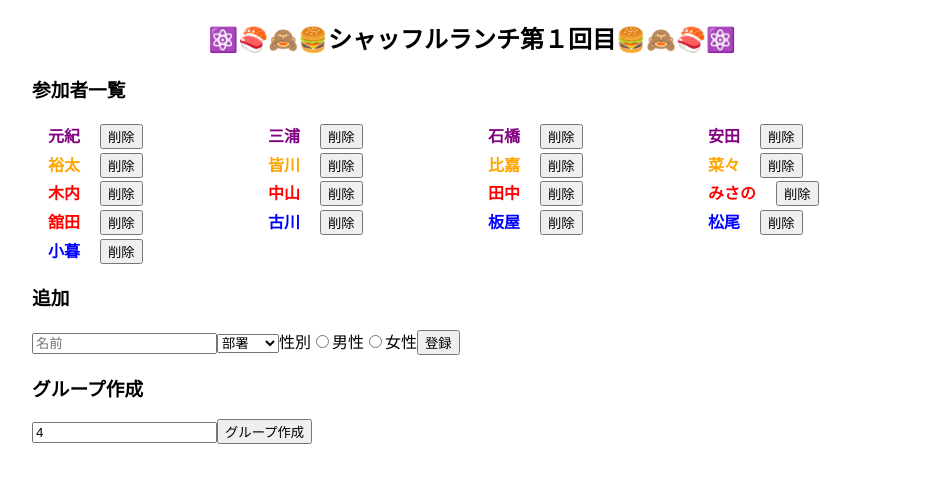
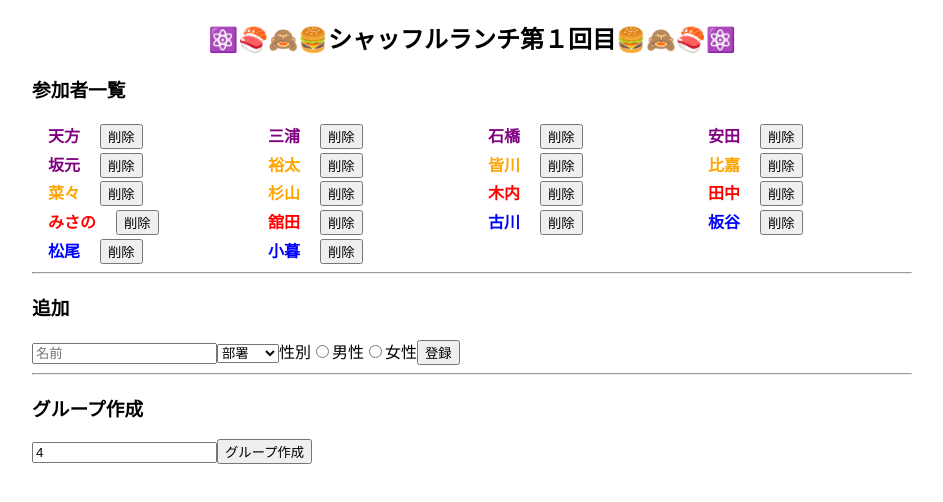
Before and after one commit to genk1/shaffle-lunch, a React (Create React App) app: page / in a window 1280 px wide. Shown: the top 502 px of the page, without its empty margins (168-1111 px from the left). Built offline with nearby package versions, Linux system fonts and the light colour scheme.

Commit message:
update json

```diff
--- a/src/AddMember.jsx
+++ b/src/AddMember.jsx
@@ -17,7 +17,7 @@ export default function AddMember({ add }) {
       setErrorMessage('');
       return true;
     }
-    setErrorMessage('内容に不備があります');
+    setErrorMessage('内容に不備があります!');
   };
 
   return (
--- a/src/App.jsx
+++ b/src/App.jsx
@@ -1,32 +1,13 @@
 /* eslint-disable no-underscore-dangle */
-import React, {
-  useState, useEffect, useReducer,
-} from 'react';
+import React, { useState, useEffect, useReducer } from 'react';
 import AddMember from './AddMember';
 import MemberInfo from './MemberInfo';
 import GroupMembers from './GroupMembers';
 import Button from './Button';
+import membersJson from './members.json';
 
 const initialMember = {
-  members: [
-    { name: '元紀', dept: '開発', gender: '男性' },
-    { name: '三浦', dept: '開発', gender: '男性' },
-    { name: '石橋', dept: '開発', gender: '男性' },
-    { name: '安田', dept: '開発', gender: '女性' },
-    { name: '裕太', dept: 'マーケ', gender: '男性' },
-    { name: '皆川', dept: 'マーケ', gender: '男性' },
-    { name: '比嘉', dept: 'マーケ', gender: '男性' },
-    { name: '菜々', dept: 'マーケ', gender: '女性' },
-    { name: '木内', dept: '営業', gender: '男性' },
-    { name: '中山', dept: '営業', gender: '男性' },
-    { name: '田中', dept: '営業', gender: '男性' },
-    { name: 'みさの', dept: '営業', gender: '女性' },
-    { name: '舘田', dept: '営業', gender: '女性' },
-    { name: '古川', dept: '人事', gender: '男性' },
-    { name: '板屋', dept: '経理', gender: '男性' },
-    { name: '松尾', dept: '総務', gender: '女性' },
-    { name: '小暮', dept: '社長', gender: '男性' },
-  ],
+  members: membersJson,
 };
 
 const ASCII_OF_A = 65;
@@ -40,7 +21,11 @@ const membersReducer = (state, action) => {
   case 'ADD_MEMBER':
     return { members: [...state.members, action.member] };
   case 'REMOVE_MEMBER':
-    return { members: state.members.filter(member => member.name !== action.member.name) };
+    return {
+      members: state.members.filter(
+        member => member.name !== action.member.name,
+      ),
+    };
   default:
     throw new Error();
   }
@@ -60,11 +45,15 @@ const App = () => {
     const _numberOfGroups = Math.ceil(memberState.members.length / _maxNumber);
     const _members = JSON.parse(JSON.stringify(memberState));
 
-    for (let i = 0; i < 10; i += 1) { shuffle(_members.members); }
+    for (let i = 0; i < 10; i += 1) {
+      shuffle(_members.members);
+    }
 
     const _groupMembers = _members.members.reduce((acc, obj, index) => {
       const key = convertAsciiToChar((index % _numberOfGroups) + ASCII_OF_A);
-      if (!acc[key]) { acc[key] = []; }
+      if (!acc[key]) {
+        acc[key] = [];
+      }
       acc[key] = [...acc[key], obj];
       return acc;
     }, []);
@@ -75,43 +64,42 @@ const App = () => {
   return (
     <section style={{ maxWidth: '880px', margin: 'auto' }}>
       <h1 style={{ textAlign: 'center' }}>
-        <span role="img" aria-label="React Holiday Two">
-        ⚛️🍣🙈🍔
-        </span>
-        シャッフルランチ第１回目
-        <span role="img" aria-label="React Holiday Two">
-        🍔🙈🍣⚛️
-        </span>
+        ⚛️🍣🙈🍔シャッフルランチ第１回目🍔🙈🍣⚛️
       </h1>
       <div>
         <h3>参加者一覧</h3>
         <MemberInfo
           members={memberState.members}
-          remove={removeMemberInfo => dispatch({ type: 'REMOVE_MEMBER', member: removeMemberInfo })}
-        />
-        <div style={{
-          content: '',
-          clear: 'both',
-          display: 'block',
-        }}
+          remove={removeMemberInfo => dispatch({ type: 'REMOVE_MEMBER', member: removeMemberInfo })
+          }
         />
       </div>
+      <hr />
       <div>
         <h3>追加</h3>
-        <AddMember add={addMemberInfo => dispatch({ type: 'ADD_MEMBER', member: addMemberInfo })} />
+        <AddMember
+          add={addMemberInfo => dispatch({ type: 'ADD_MEMBER', member: addMemberInfo })
+          }
+        />
       </div>
-
+      <hr />
       <div>
         <h3>グループ作成</h3>
-        <input type="number" name="max-number" id="max-number" defaultValue="4" min="1" step="1" placeholder="最大人数" />
+        <input
+          type="number"
+          name="max-number"
+          id="max-number"
+          defaultValue="4"
+          min="1"
+          step="1"
+          placeholder="最大人数"
+        />
         <Button
-          onClickFunction={
-            () => arrangeGroupMember()
-          }
+          onClickFunction={() => arrangeGroupMember()}
           text="グループ作成"
         />
       </div>
-      {groupMembers && (<GroupMembers groupMembers={groupMembers} />)}
+      {groupMembers && <GroupMembers groupMembers={groupMembers} />}
     </section>
   );
 };
--- a/src/MemberInfo.jsx
+++ b/src/MemberInfo.jsx
@@ -1,7 +1,6 @@
 import React, { Fragment } from 'react';
 import PropTypes from 'prop-types';
 import Button from './Button';
-
 
 export default function MemberInfo({ members, remove }) {
   const DefaultMember = ({ style, ...props }) => (
@@ -54,11 +53,20 @@ export default function MemberInfo({ members, remove }) {
             float: 'left',
           }}
         >
-          <DepartmentMember member={member}>{`${member.name}`}</DepartmentMember>
+          <DepartmentMember member={member}>
+            {`${member.name}`}
+          </DepartmentMember>
           <Button onClickFunction={() => remove(member)} text="削除" />
         </li>
-      ))
-      }
+      ))}
+
+      <div
+        style={{
+          content: '',
+          clear: 'both',
+          display: 'block',
+        }}
+      />
     </Fragment>
   );
 }
@@ -73,5 +81,7 @@ MemberInfo.propTypes = {
 };
 MemberInfo.defaultProps = {
   member: { name: 'FOO', dept: 'FOO', gender: 'FOO' },
-  remove: () => { 'FOO'; },
+  remove: () => {
+    'FOO';
+  },
 };
--- /dev/null
+++ b/src/members.json
@@ -0,0 +1,20 @@
+[
+  { "name": "天方", "dept": "開発", "gender": "男性" },
+  { "name": "三浦", "dept": "開発", "gender": "男性" },
+  { "name": "石橋", "dept": "開発", "gender": "男性" },
+  { "name": "安田", "dept": "開発", "gender": "女性" },
+  { "name": "坂元", "dept": "開発", "gender": "女性" },
+  { "name": "裕太", "dept": "マーケ", "gender": "男性" },
+  { "name": "皆川", "dept": "マーケ", "gender": "男性" },
+  { "name": "比嘉", "dept": "マーケ", "gender": "男性" },
+  { "name": "菜々", "dept": "マーケ", "gender": "女性" },
+  { "name": "杉山", "dept": "マーケ", "gender": "女性" },
+  { "name": "木内", "dept": "営業", "gender": "男性" },
+  { "name": "田中", "dept": "営業", "gender": "男性" },
+  { "name": "みさの", "dept": "営業", "gender": "女性" },
+  { "name": "舘田", "dept": "営業", "gender": "女性" },
+  { "name": "古川", "dept": "人事", "gender": "男性" },
+  { "name": "板谷", "dept": "経理", "gender": "男性" },
+  { "name": "松尾", "dept": "総務", "gender": "女性" },
+  { "name": "小暮", "dept": "社長", "gender": "男性" }
+]
```
Also changed, not shown: src/Button.jsx (+4 -5 lines).
